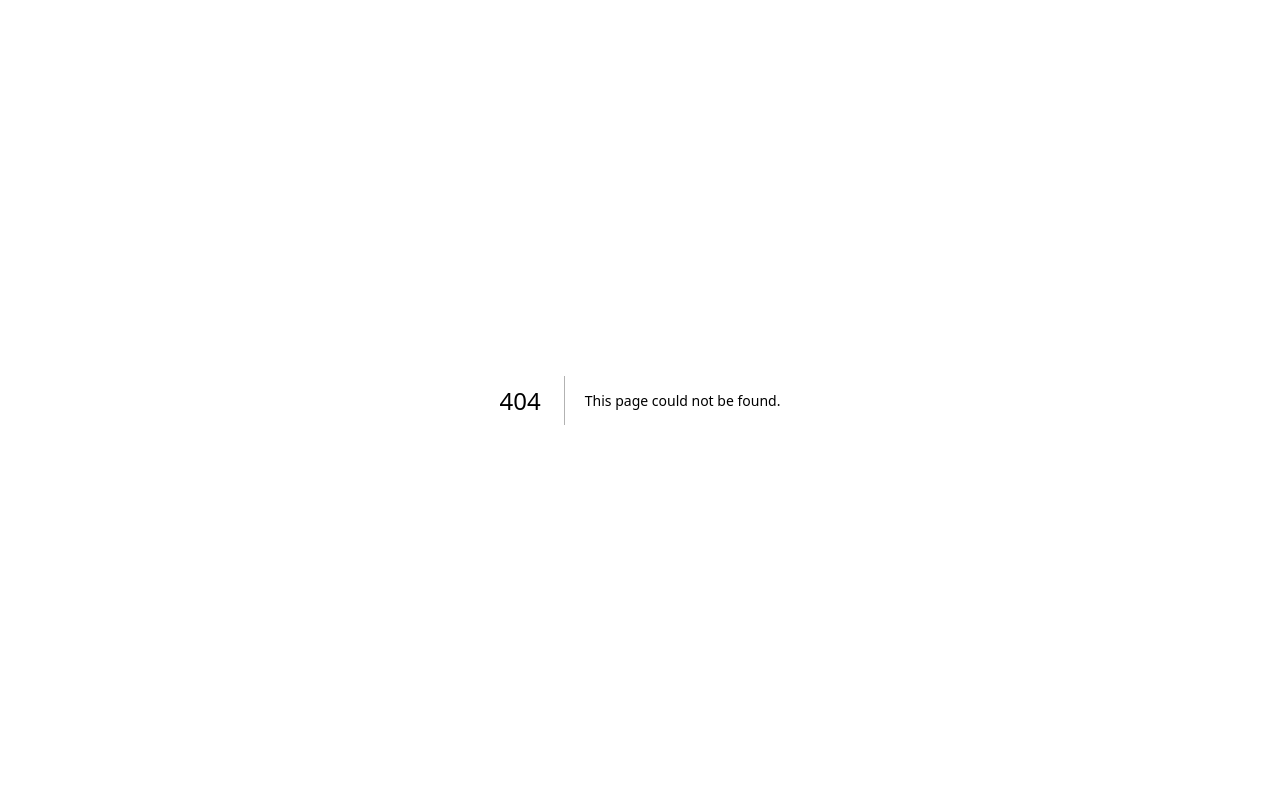
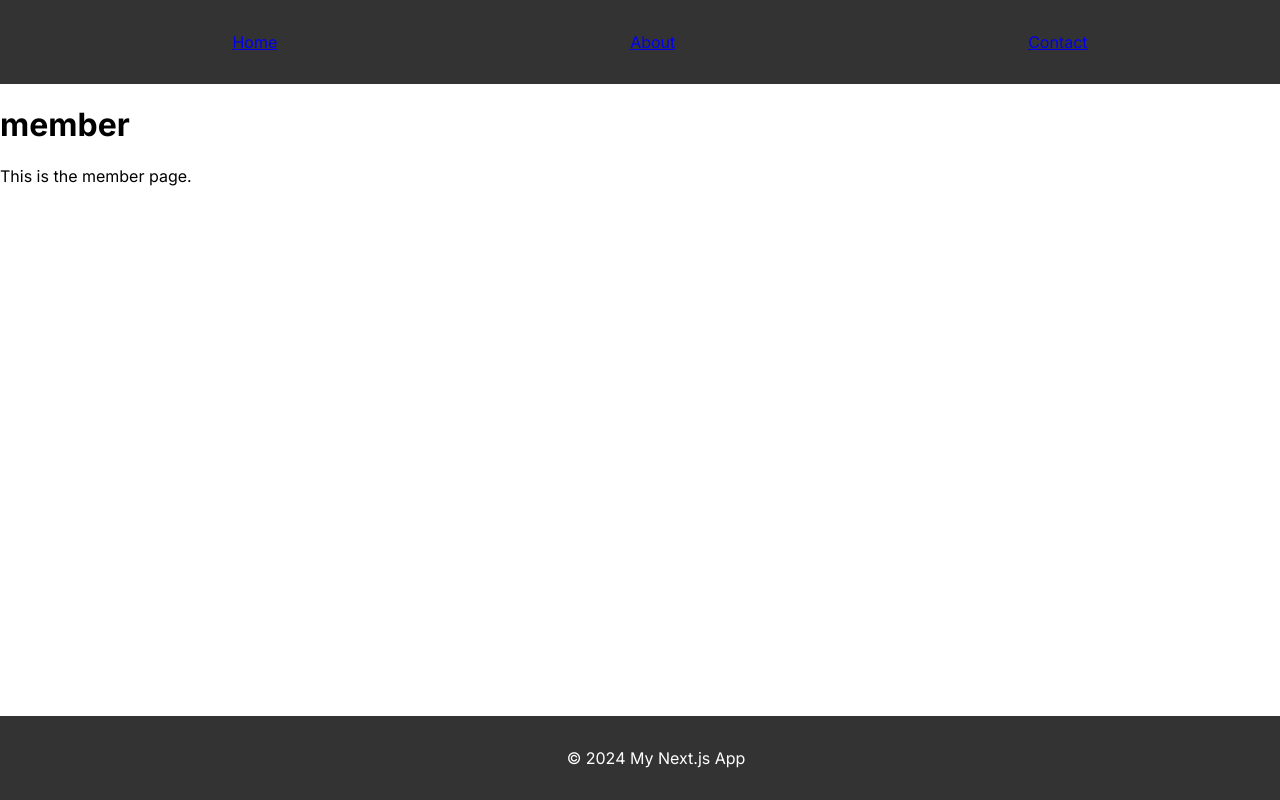
Before and after one commit to ait-nlp/nlp-lab-website, a Next.js app: page /member in a window 1280 px wide. Before the commit this address had no page. Built offline with nearby package versions, Linux system fonts and the light colour scheme.

Commit message:
temporary

```diff
--- a/src/app/layout.tsx
+++ b/src/app/layout.tsx
@@ -1,6 +1,8 @@
 import type { Metadata } from "next";
 import { Inter } from "next/font/google";
 import "../styles/globals.css";
+import Navbar from '../components/Navbar';
+import Footer from '../components/Footer';
 
 const inter = Inter({ subsets: ["latin"] });
 
@@ -9,14 +11,24 @@ export const metadata: Metadata = {
   description: "Generated by create next app",
 };
 
-export default function RootLayout({
+
+const RootLayout = function RootLayout({
   children,
 }: Readonly<{
   children: React.ReactNode;
 }>) {
   return (
     <html lang="en">
-      <body className={inter.className}>{children}</body>
+      <head>
+        <title>My Next.js App</title>
+      </head>
+      <body className={inter.className}>
+        <Navbar />
+      {children}
+        <Footer />
+      </body>
     </html>
   );
 }
+
+export default RootLayout;
--- /dev/null
+++ b/src/app/member/page.tsx
@@ -0,0 +1,10 @@
+const Member = () => {
+    return (
+      <main>
+        <h1>member</h1>
+        <p>This is the member page.</p>
+      </main>
+    );
+  };
+
+  export default Member;
--- /dev/null
+++ b/src/components/Footer.tsx
@@ -0,0 +1,20 @@
+const Footer: React.FC = () => {
+    return (
+      <footer>
+        <p>&copy; 2024 My Next.js App</p>
+        <style jsx>{`
+          footer {
+            text-align: center;
+            padding: 1rem;
+            background: #333;
+            color: white;
+            position: fixed;
+            width: 100%;
+            bottom: 0;
+          }
+        `}</style>
+      </footer>
+    );
+  };
+
+  export default Footer;
--- /dev/null
+++ b/src/components/Navbar.tsx
@@ -0,0 +1,33 @@
+import Link from 'next/link';
+
+const Navbar: React.FC = () => {
+  return (
+    <nav>
+      <ul>
+        <li><Link href="/">Home</Link></li>
+        <li><Link href="/about">About</Link></li>
+        <li><Link href="/contact">Contact</Link></li>
+      </ul>
+      <style jsx>{`
+        nav {
+          background: #333;
+          padding: 1rem;
+        }
+        ul {
+          display: flex;
+          list-style: none;
+          justify-content: space-around;
+        }
+        li {
+          margin: 0 1rem;
+        }
+        a {
+          color: white;
+          text-decoration: none;
+        }
+      `}</style>
+    </nav>
+  );
+};
+
+export default Navbar;
```
Also changed, not shown: src/app/about/page.tsx (added, +10 -0 lines).
